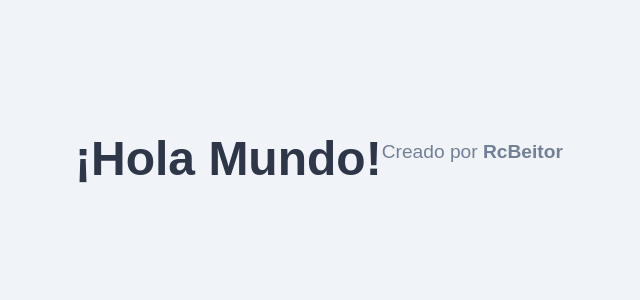
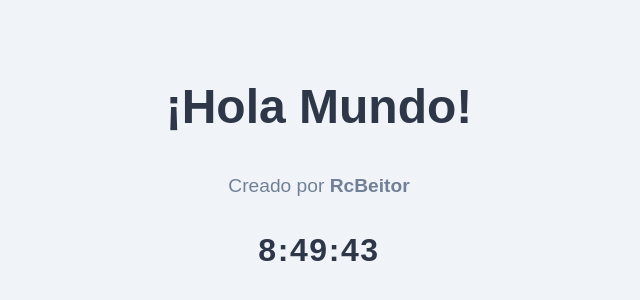
Before and after one commit to RcBeitor/hola-mundo, a plain HTML site: page index.html in a window 1280 px wide. Shown: the part 242-542 px from the top of the page, without its empty margins (321-961 px from the left). Drawn offline with Linux system fonts and the light colour scheme.

Commit message:
añadir reloj dinamico con actualizacion cada segundo

```diff
--- a/index.html
+++ b/index.html
@@ -13,6 +13,7 @@
             height: 100vh;
             margin: 0;
             background-color: #f0f4f8;
+            flex-direction: column;
         }
         h1 {
             color: #2d3748;
@@ -23,10 +24,26 @@
             font-size: 1.2rem;
             margin-top: 0.5rem;
         }
+        #reloj {
+            color: #2d3748;
+            font-size: 2rem;
+            font-weight: bold;
+            margin-top: 1rem;
+            letter-spacing: 0.1rem;
+        }
     </style>
 </head>
 <body>
     <h1>¡Hola Mundo!</h1>
     <p>Creado por <strong>RcBeitor</strong></p>
+    <div id="reloj"></div>
+    <script>
+        function actualizarReloj() {
+            const ahora = new Date();
+            document.getElementById('reloj').textContent = ahora.toLocaleTimeString('es-ES');
+        }
+        actualizarReloj();
+        setInterval(actualizarReloj, 1000);
+    </script>
 </body>
 </html>
```
